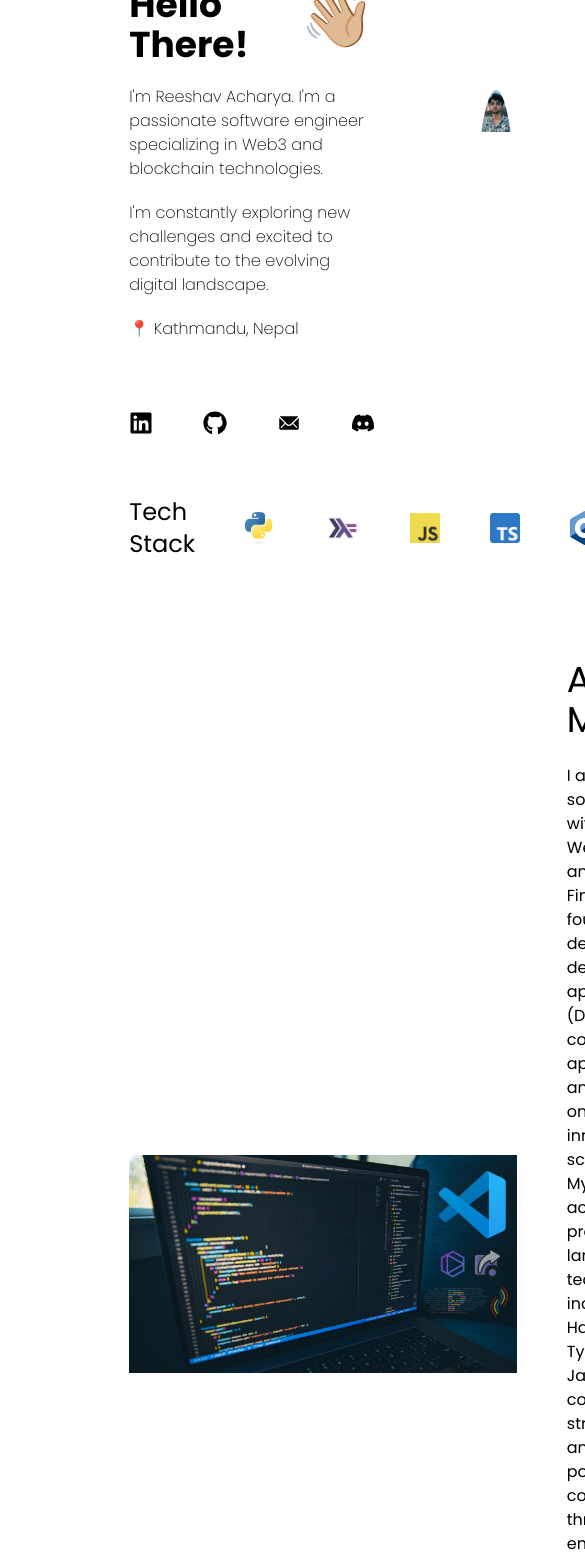
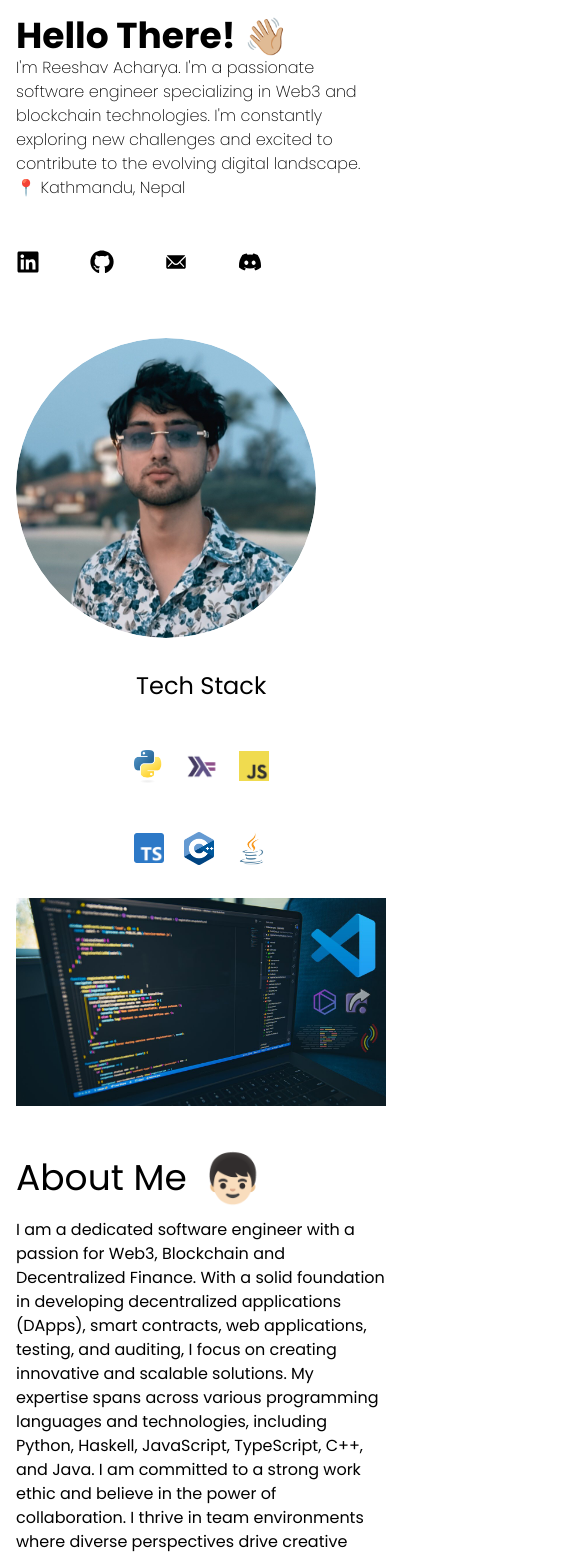
Before and after one commit to reeshavacharya/portfolio, a Next.js app: page / in a window 390 px wide. Shown: the top 1556 px of the page, 585 px wide, since content can reach past the window. Built offline with nearby package versions, Linux system fonts and the light colour scheme.

Commit message:
Make responsive design

```diff
--- a/src/app/globals.css
+++ b/src/app/globals.css
@@ -31,8 +31,9 @@ body {
   justify-content: center;
   align-items: center;
   height: 50vh;
-  width: 60%;
+  /* width: 60%; */
   gap: 100px;
+  /* background-color: aliceblue; */
 }
 
 .stacks {
--- a/src/app/page.tsx
+++ b/src/app/page.tsx
@@ -8,8 +8,7 @@ import TechStack from "@/components/TechStack";
 export default function Home() {
   return (
     <div>
-      <div className="grid items-center justify-items-center min-h-screen">
-        &nbsp;
+      <div className="grid items-center justify-items-center min-w-screen min-h-screen gap-8 p-4 sm:p-6 lg:p-6">
         <Hello />
         <TechStack />
         <AboutMe />
--- a/src/components/AboutMe.tsx
+++ b/src/components/AboutMe.tsx
@@ -2,14 +2,16 @@ import Image from "next/image";
 import vsCodeImage from "../../public/vscode.jpg";
 const AboutMe = () => {
   return (
-    <div className="stacks">
-      <Image src={vsCodeImage} width={500} height={500} alt={"python"} />
-      <div className="grid gap-6">
-        <div className="flex gap-4">
+    <div className="items-center justify-items-center w-full lg:w-3/5 xl:w-3/5 grid lg:grid-cols-2 lg:gap-12 sm:gap-4">
+      <Image src={vsCodeImage} width={500} height={500} alt="VS Code" />
+      <div className="block sm:hidden">&nbsp;</div>
+      <div className="block md:hidden">&nbsp;</div>
+      <div className="grid gap-4 lg:gap-6 sm:mt-2">
+        <div className="flex items-center gap-4">
           <h1 className="poppins-regular text-4xl font-bold">About Me</h1>
-          <h1 className="text-5xl">👦🏻</h1>
+          <h1 className="text-5xl lg:text-5xl sm:text-6xl">👦🏻</h1>
         </div>
-        <p className="poppins-regular text-space">
+        <p className="poppins-regular text-base lg:text-lg">
           I am a dedicated software engineer with a passion for Web3, Blockchain
           and Decentralized Finance. With a solid foundation in developing
           decentralized applications (DApps), smart contracts, web applications,
--- a/src/components/Hello.tsx
+++ b/src/components/Hello.tsx
@@ -1,32 +1,44 @@
 import Image from "next/image";
 import Contact from "./Contact";
 import mugshot from "../../public/mugshot.jpeg";
+
 const Hello = () => {
   return (
     <>
-      <div className="intro">
-        <div className="grid gap-5">
-          <div className="flex">
-            <h1 className="poppins-bold text-4xl font-bold">Hello There!</h1>
-            <h1 className="text-6xl">👋🏼</h1>
+      <div className="w-full sm:w-full lg:w-3/5 xl:w-3/5">
+        <div className="grid gap-1 lg:grid-cols-3 items-center">
+          <div className="col-span-2 grid lg:gap-2 sm:p-4 lg:p-6">
+            <div className="flex items-center gap-2">
+              <h1 className="poppins-bold text-4xl sm:text-3xl lg:text-4xl font-bold">
+                Hello There!
+              </h1>
+              <h1 className="text-4xl sm:text-5xl lg:text-6xl">👋🏼</h1>
             </div>
             <p className="poppins-semibold">
-            {" "}
               I&apos;m Reeshav Acharya. I&apos;m a passionate software engineer
-            specializing in Web3 and blockchain technologies.
+              specializing in Web3 and blockchain technologies. I&apos;m
+              constantly exploring new challenges and excited to contribute to
+              the evolving digital landscape.
             </p>
-          <p className="poppins-semibold">
-            I&apos;m constantly exploring new challenges and excited to
-            contribute to the evolving digital landscape.
-          </p>
+            <p className="poppins-semibold"></p>
             <p className="poppins-extralight">📍 Kathmandu, Nepal</p>
             <Contact />
           </div>
-        <div className="circular-frame">
-          <Image src={mugshot} alt="Profile Photo" width={300} height={300} />
+          <div className="flex justify-center justify-center">
+            <div className="circular-frame w-48 h-48 sm:w-64 sm:h-64 lg:w-72 lg:h-72">
+              <Image
+                src={mugshot}
+                alt="Profile Photo"
+                width={300}
+                height={300}
+                className="rounded-full object-cover"
+              />
+            </div>
+          </div>
         </div>
       </div>
     </>
   );
 };
+
 export default Hello;
--- a/src/components/TechStack.tsx
+++ b/src/components/TechStack.tsx
@@ -8,16 +8,39 @@ import javaLogo from "../../public/java.webp";
 const TechStack = () => {
   return (
     <>
-      <div className="stacks">
-        <h1 className="poppins-regular text-2xl font-bold">Tech Stack</h1>
-        <Image src={pythonLogo} width={30} height={30} alt={"python"} />
-        <Image src={haskellLogo} width={35} height={35} alt={"haskell"} />
-        <Image src={javascriptLogo} width={30} height={30} alt={"javascript"} />
-        <Image src={typescriptLogo} width={30} height={30} alt={"typescript"} />
-        <Image src={cppLogo} width={30} height={30} alt={"c++"} />
-        <Image src={javaLogo} width={35} height={35} alt={"java"} />
+      <div className="lg:flex md:flex lg:gap-12 sm:grid-cols-3 sm:gap-4 w-full sm:w-full lg:w-3/5 xl:w-3/5">
+        <div className="col-span-3 flex items-center justify-center">
+          <h1 className="poppins-regular text-2xl font-bold">Tech Stack</h1>
+        </div>
+        <div className="block sm:hidden">&nbsp;</div>
+        <div className="block md:hidden">&nbsp;</div>
+
+        <div className="col-span-3 lg:gap-12 gap-5 flex items-center justify-center">
+          <Image src={pythonLogo} width={30} height={30} alt={"python"} />
+          <Image src={haskellLogo} width={35} height={35} alt={"haskell"} />
+          <Image
+            src={javascriptLogo}
+            width={30}
+            height={30}
+            alt={"javascript"}
+          />
+        </div>
+        <div className="block sm:hidden">&nbsp;</div>
+        <div className="block md:hidden">&nbsp;</div>
+
+        <div className="col-span-3 lg:gap-12 gap-5 flex items-center justify-center">
+          <Image
+            src={typescriptLogo}
+            width={30}
+            height={30}
+            alt={"typescript"}
+          />
+          <Image src={cppLogo} width={30} height={30} alt={"c++"} />
+          <Image src={javaLogo} width={35} height={35} alt={"java"} />
+        </div>
       </div>
     </>
   );
 };
+
 export default TechStack;
```
Lines whose indentation alone changed are shown as unchanged.
